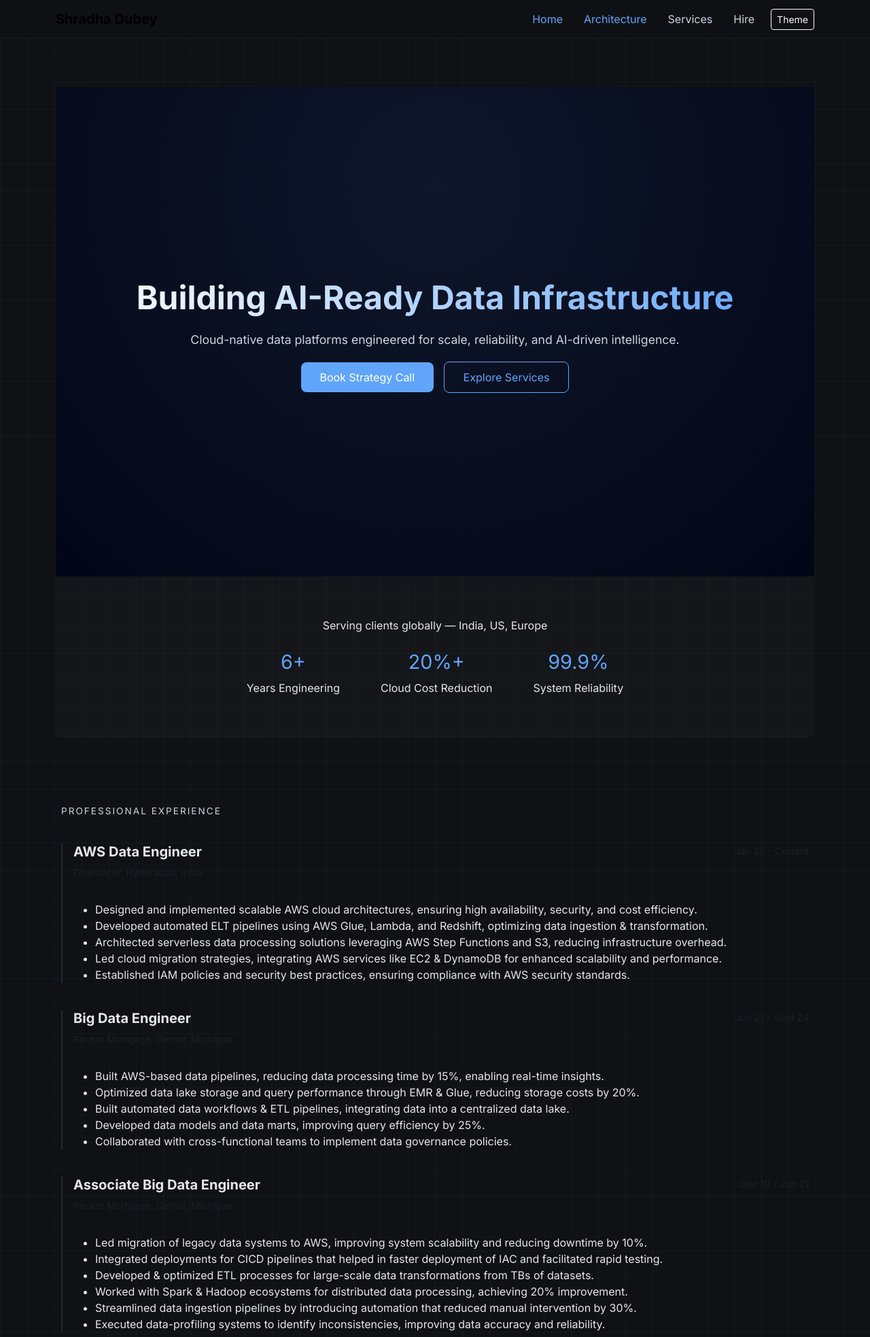
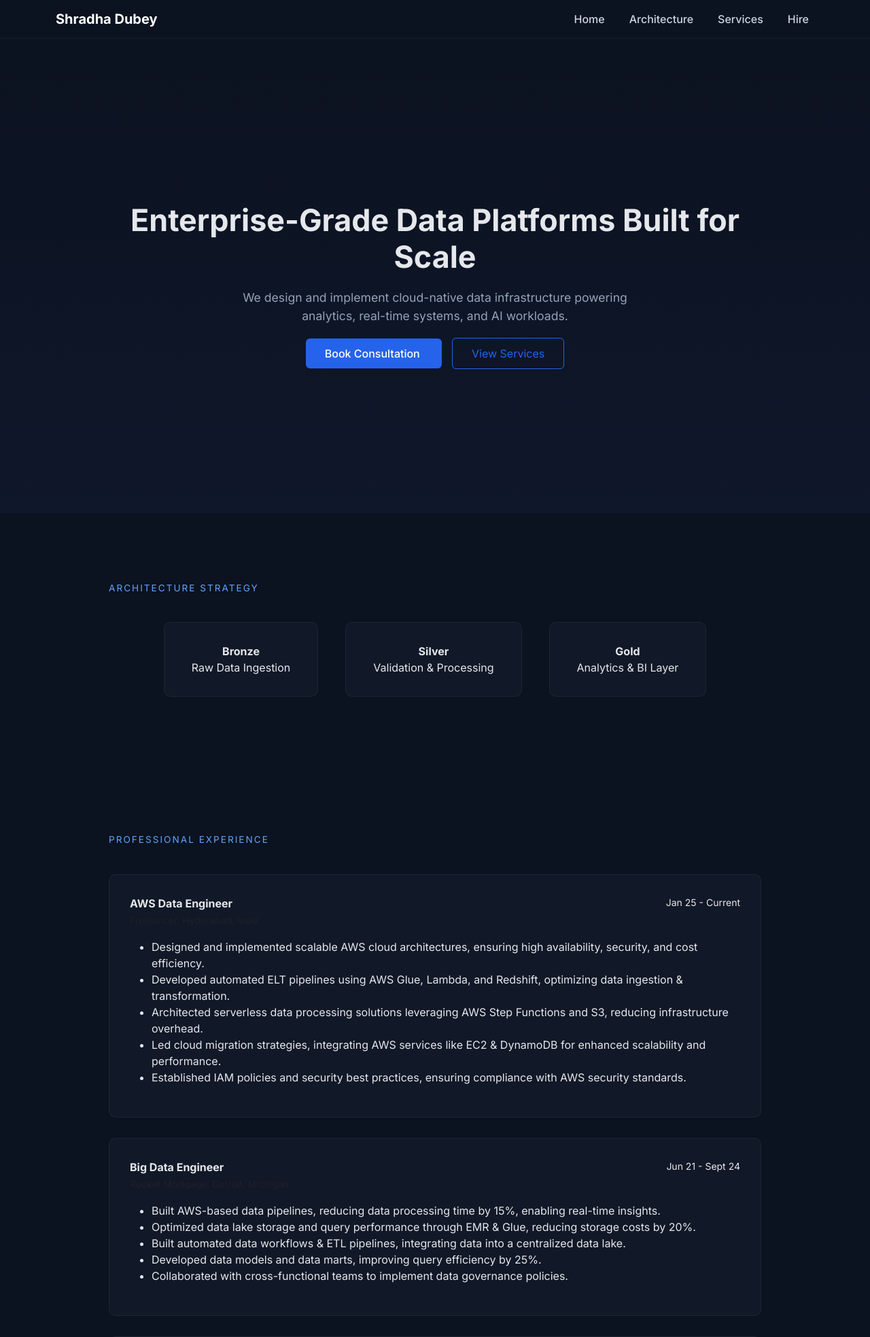
Before and after one commit to shradhadubey/shradha-dubey-portfolio, a Flask app: page / in a window 1280 px wide. Shown: the top 1967 px of the page at 68% size. Run offline with Flask 3, Linux system fonts and the light colour scheme.

Commit message:
cleanup the mess

```diff
--- a/static/css/styles.css
+++ b/static/css/styles.css
@@ -1,31 +1,31 @@
 /* =====================================
-   GLOBAL FOUNDATION
+   GLOBAL
 ===================================== */
 
-html {
-    scroll-behavior: smooth;
+* {
+    box-sizing: border-box;
 }
 
 body {
-    background: #0f1115;
+    margin: 0;
+    font-family: 'Inter', sans-serif;
+    background: #0b1220;
     color: #e5e7eb;
-    font-family: 'Inter', sans-serif;
-    padding-top: 80px;
-    margin: 0;
-
-    background-image:
-        linear-gradient(rgba(255,255,255,0.03) 1px, transparent 1px),
-        linear-gradient(90deg, rgba(255,255,255,0.03) 1px, transparent 1px);
-    background-size: 40px 40px;
+    padding-top: 75px;
 }
 
-a {
-    color: #60a5fa;
-    text-decoration: none;
+.main-wrapper {
+    width: 100%;
 }
 
-a:hover {
-    color: #93c5fd;
+.section {
+    padding: 100px 0;
+}
+
+.container-narrow {
+    max-width: 1000px;
+    margin: 0 auto;
+    padding: 0 20px;
 }
 
 /* =====================================
@@ -33,263 +33,144 @@ a:hover {
 ===================================== */
 
 .navbar {
-    background: rgba(15,17,21,0.9);
-    backdrop-filter: blur(10px);
+    background: #0b1220;
     border-bottom: 1px solid rgba(255,255,255,0.05);
-    transition: background 0.3s ease;
 }
 
 .nav-link {
     color: #cbd5e1 !important;
-    margin-left: 15px;
+    margin-left: 20px;
     font-weight: 500;
-    transition: color 0.2s ease;
 }
 
-.nav-link:hover,
-.nav-link.active {
+.nav-link:hover {
     color: #60a5fa !important;
 }
 
 /* =====================================
-   HERO SECTION
+   HERO
 ===================================== */
 
-.startup-hero {
-    min-height: 90vh;
+.hero {
+    min-height: 85vh;
     display: flex;
     align-items: center;
+    justify-content: center;
     text-align: center;
-    position: relative;
-    background: radial-gradient(circle at 50% 20%, #0f172a, #020617);
-    padding: 0 20px;
+    background: linear-gradient(180deg, #0b1220 0%, #0f172a 100%);
 }
 
-.hero-title {
-    font-size: 3rem;
+.hero h1 {
+    font-size: 2.8rem;
     font-weight: 700;
-    background: linear-gradient(to right, #ffffff, #60a5fa);
-    -webkit-background-clip: text;
-    -webkit-text-fill-color: transparent;
+    margin-bottom: 20px;
 }
 
-.hero-subtitle {
-    margin-top: 20px;
+.hero p {
     font-size: 1.1rem;
-    color: #cbd5e1;
+    color: #94a3b8;
+    max-width: 600px;
+    margin: 0 auto 30px;
 }
 
-.hero-cta {
-    margin-top: 30px;
+.btn-primary-custom {
+    background: #2563eb;
+    border: none;
+    padding: 12px 28px;
+    border-radius: 6px;
+    color: white;
+    font-weight: 500;
+    text-decoration: none;
 }
 
-.btn-primary {
-    background: #60a5fa;
-    padding: 12px 28px;
-    border-radius: 8px;
-    color: white;
-    transition: all 0.25s ease;
+.btn-primary-custom:hover {
+    background: #1d4ed8;
 }
 
-.btn-primary:hover {
-    transform: translateY(-2px);
-    box-shadow: 0 10px 30px rgba(96,165,250,0.4);
+.btn-outline-custom {
+    border: 1px solid #2563eb;
+    padding: 12px 28px;
+    border-radius: 6px;
+    color: #2563eb;
+    margin-left: 15px;
+    text-decoration: none;
 }
 
-.btn-secondary {
-    border: 1px solid #60a5fa;
-    padding: 12px 28px;
-    border-radius: 8px;
-    color: #60a5fa;
-    margin-left: 10px;
-    transition: all 0.25s ease;
-}
-
-.btn-secondary:hover {
-    background: #60a5fa;
+.btn-outline-custom:hover {
+    background: #2563eb;
     color: white;
-}
-
-/* =====================================
-   TRUST STRIP
-===================================== */
-
-.trust-strip {
-    padding: 60px 0;
-    text-align: center;
-    background: rgba(255,255,255,0.02);
-}
-
-.trust-metrics {
-    display: flex;
-    justify-content: center;
-    gap: 60px;
-    margin-top: 25px;
-}
-
-.trust-metrics h4 {
-    color: #60a5fa;
-    font-size: 1.8rem;
 }
 
 /* =====================================
    CONTENT SECTIONS
 ===================================== */
 
-.content-section {
-    padding: 100px 0;
-    max-width: 1100px;
-    margin: auto;
-    position: relative;
+.section-title {
+    font-size: 0.85rem;
+    letter-spacing: 2px;
+    text-transform: uppercase;
+    color: #60a5fa;
+    margin-bottom: 40px;
 }
 
-.content-section:not(:first-child) {
-    border-top: 1px solid rgba(255,255,255,0.05);
-}
-
-.section-title {
-    text-transform: uppercase;
-    font-size: 0.85rem;
-    letter-spacing: 2px;
-    margin-bottom: 40px;
-    color: #cbd5e1;
+.card-clean {
+    background: #111827;
+    border: 1px solid rgba(255,255,255,0.05);
+    padding: 30px;
+    border-radius: 10px;
+    margin-bottom: 30px;
 }
 
 /* =====================================
-   EXPERIENCE + CARDS
-===================================== */
-
-.experience-block {
-    border-left: 2px solid #1f2937;
-    padding-left: 1rem;
-    margin-bottom: 2.5rem;
-    transition: all 0.3s ease;
-}
-
-.experience-block:hover {
-    border-left-color: #60a5fa;
-    transform: translateX(4px);
-}
-
-.project-card {
-    background: #161b22;
-    padding: 1.5rem;
-    border-radius: 12px;
-    margin-bottom: 2rem;
-    transition: all 0.3s ease;
-}
-
-.project-card:hover {
-    transform: translateY(-4px);
-    box-shadow: 0 8px 20px rgba(0, 0, 0, 0.6);
-}
-
-.tech-badge {
-    display: inline-block;
-    background: #1f2937;
-    color: #60a5fa;
-    padding: 4px 10px;
-    border-radius: 4px;
-    font-size: 0.75rem;
-    margin: 3px;
-}
-
-/* =====================================
-   METRICS
-===================================== */
-
-.metric {
-    font-size: 2rem;
-    font-weight: bold;
-    color: #60a5fa;
-}
-
-/* =====================================
-   ARCHITECTURE DIAGRAM
-===================================== */
-
-.diagram-wrapper {
-    position: relative;
-    margin-top: 40px;
-}
-
-#architectureCanvas {
-    position: absolute;
-    width: 100%;
-    height: 220px;
-    z-index: 0;
-}
-
-.interactive-diagram {
-    position: relative;
-    display: flex;
-    justify-content: space-between;
-    z-index: 1;
-}
-
-.node {
-    padding: 18px 30px;
-    border-radius: 12px;
-    background: rgba(17, 24, 39, 0.9);
-    border: 1px solid rgba(96,165,250,0.3);
-    color: #60a5fa;
-    font-weight: 600;
-    cursor: pointer;
-    transition: all 0.3s ease;
-}
-
-.node:hover,
-.active-node {
-    transform: translateY(-6px);
-    box-shadow: 0 0 20px rgba(96,165,250,0.6);
-    border-color: #60a5fa;
-}
-
-.node-details {
-    margin-top: 30px;
-    padding: 20px;
-    background: #161b22;
-    border-radius: 10px;
-    text-align: center;
-}
-
-/* =====================================
-   ARCHITECTURE GRID
+   ARCHITECTURE
 ===================================== */
 
 .architecture-grid {
     display: flex;
     justify-content: center;
     gap: 40px;
+    flex-wrap: wrap;
 }
 
 .arch-box {
-    padding: 30px 50px;
-    border-radius: 16px;
-    background: rgba(17,24,39,0.8);
-    border: 1px solid rgba(96,165,250,0.2);
-    transition: all 0.3s ease;
-}
-
-.arch-box:hover {
-    transform: translateY(-8px);
-    box-shadow: 0 20px 40px rgba(0,0,0,0.3);
+    background: #111827;
+    padding: 30px 40px;
+    border-radius: 10px;
+    border: 1px solid rgba(255,255,255,0.05);
+    text-align: center;
+    min-width: 200px;
 }
 
 /* =====================================
-   LIGHT MODE
+   FOOTER
 ===================================== */
 
-body.light-mode {
-    background: #f8fafc;
-    color: #111827;
+.footer {
+    padding: 40px 0;
+    text-align: center;
+    font-size: 0.85rem;
+    color: #94a3b8;
+    border-top: 1px solid rgba(255,255,255,0.05);
 }
 
-body.light-mode .project-card,
-body.light-mode .arch-box {
-    background: #ffffff;
+/* =====================================
+   RESPONSIVE FIXES
+===================================== */
+
+@media (max-width: 768px) {
+
+    .hero h1 {
+        font-size: 2rem;
+    }
+
+    .btn-outline-custom {
+        margin-left: 0;
+        margin-top: 10px;
+        display: inline-block;
+    }
+
+    .nav-link {
+        margin-left: 0;
+        margin-top: 10px;
+    }
 }
-
-body.light-mode .navbar {
-    background: #ffffff !important;
-}
--- a/templates/base.html
+++ b/templates/base.html
@@ -3,19 +3,22 @@
 <head>
     <meta charset="UTF-8">
     <title>{{ profile.name }} | {{ profile.role }}</title>
-    <meta name="viewport" content="width=device-width, initial-scale=1.0">
+    <meta name="viewport" content="width=device-width, initial-scale=1">
 
-    <link href="https://cdn.jsdelivr.net/npm/bootstrap@5.3.0/dist/css/bootstrap.min.css" rel="stylesheet">
+    <!-- Bootstrap -->
+    <link href="https://cdn.jsdelivr.net/npm/bootstrap@5.3.2/dist/css/bootstrap.min.css" rel="stylesheet">
+
+    <!-- Inter Font -->
+    <link href="https://fonts.googleapis.com/css2?family=Inter:wght@400;500;600;700&display=swap" rel="stylesheet">
+
+    <!-- Custom CSS -->
     <link rel="stylesheet" href="{{ url_for('static', filename='css/styles.css') }}">
-    <link href="https://fonts.googleapis.com/css2?family=Inter:wght@300;400;600;700&display=swap" rel="stylesheet">
 </head>
-
 <body>
 
-<nav class="navbar navbar-expand-lg fixed-top">
+<nav class="navbar navbar-expand-lg fixed-top navbar-dark">
     <div class="container">
-
-    <a class="navbar-brand fw-bold" href="#">
+        <a class="navbar-brand fw-bold" href="{{ url_for('index') }}">
             Shradha Dubey
         </a>
 
@@ -25,8 +28,7 @@
         </button>
 
         <div class="collapse navbar-collapse justify-content-end" id="navbarNav">
-      <ul class="navbar-nav">
-
+            <ul class="navbar-nav align-items-lg-center">
                 <li class="nav-item">
                     <a class="nav-link" href="{{ url_for('index') }}">Home</a>
                 </li>
@@ -42,44 +44,19 @@
                 <li class="nav-item">
                     <a class="nav-link" href="{{ url_for('hire') }}">Hire</a>
                 </li>
-
             </ul>
-
-      <button id="themeToggle" class="btn btn-sm btn-outline-light ms-3">
-        Theme
-      </button>
-
         </div>
     </div>
 </nav>
 
-<div class="container py-5">
+<main class="main-wrapper">
     {% block content %}{% endblock %}
-</div>
+</main>
 
-<section class="cta-section text-center">
-    <div class="container">
-        <h2>Let’s Build Your Data Platform Right</h2>
-        <p class="mb-4">
-            Whether you're scaling to millions of events per day
-            or preparing for AI deployment — we can help.
-        </p>
-        <a href="/hire" class="btn-primary">Start a Conversation</a>
-    </div>
-</section>
-
-<section class="logo-strip text-center">
-    <p>Cloud Ecosystem</p>
-    <div class="logos">
-        AWS • GCP • Azure • Snowflake • Kafka • Spark
-    </div>
-</section>
-
-<footer class="text-center border-top py-4 small text-muted">
-    Data Platform Engineering | Built with Flask
+<footer class="footer">
+    AI Infrastructure Consulting • Global Data Engineering
 </footer>
 
-<script src="{{ url_for('static', filename='js/main.js') }}"></script>
-
+<script src="https://cdn.jsdelivr.net/npm/bootstrap@5.3.2/dist/js/bootstrap.bundle.min.js"></script>
 </body>
 </html>
--- a/templates/index.html
+++ b/templates/index.html
@@ -1,60 +1,65 @@
 {% extends "base.html" %}
 {% block content %}
 
-<!-- HERO -->
-<section class="startup-hero">
-    <div class="container text-center">
-        <h1 class="hero-title">
-            Building AI-Ready Data Infrastructure
+<section class="hero">
+    <div class="container-narrow">
+        <h1>
+            Enterprise-Grade Data Platforms
+            Built for Scale
         </h1>
 
-        <p class="hero-subtitle">
-            Cloud-native data platforms engineered for scale,
-            reliability, and AI-driven intelligence.
+        <p>
+            We design and implement cloud-native data infrastructure
+            powering analytics, real-time systems, and AI workloads.
         </p>
 
-        <div class="hero-cta">
-            <a href="/hire" class="btn-primary">Book Strategy Call</a>
-            <a href="/services" class="btn-secondary">Explore Services</a>
-        </div>
+        <a href="{{ url_for('hire') }}" class="btn-primary-custom">
+            Book Consultation
+        </a>
+
+        <a href="{{ url_for('services') }}" class="btn-outline-custom">
+            View Services
+        </a>
     </div>
 </section>
 
-<!-- TRUST STRIP -->
-<section class="trust-strip">
-    <div class="container">
-        <p>Serving clients globally — India, US, Europe</p>
-        <div class="trust-metrics">
-            <div>
-                <h4>6+</h4>
-                <span>Years Engineering</span>
+<section id="architecture" class="section">
+    <div class="container-narrow">
+        <div class="section-title">Architecture Strategy</div>
+
+        <div class="architecture-grid">
+            <div class="arch-box">
+                <strong>Bronze</strong><br>
+                Raw Data Ingestion
             </div>
-            <div>
-                <h4>20%+</h4>
-                <span>Cloud Cost Reduction</span>
+
+            <div class="arch-box">
+                <strong>Silver</strong><br>
+                Validation & Processing
             </div>
-            <div>
-                <h4>99.9%</h4>
-                <span>System Reliability</span>
+
+            <div class="arch-box">
+                <strong>Gold</strong><br>
+                Analytics & BI Layer
             </div>
         </div>
     </div>
 </section>
 
-<!-- EXPERIENCE -->
-<section class="content-section">
-    <h3 class="section-title">Professional Experience</h3>
+<section class="section">
+    <div class="container-narrow">
+        <div class="section-title">Professional Experience</div>
 
         {% for job in profile.experience %}
-    <div class="experience-block">
+        <div class="card-clean">
             <div class="d-flex justify-content-between">
                 <div>
-                <h5 class="fw-bold">{{ job.role }}</h5>
-                <p class="text-muted small">
+                    <strong>{{ job.role }}</strong><br>
+                    <small class="text-muted">
                         {{ job.company or job.profession }}
-                </p>
+                    </small>
                 </div>
-            <span class="text-muted small">{{ job.duration }}</span>
+                <small>{{ job.duration }}</small>
             </div>
 
             <ul class="mt-3">
@@ -64,50 +69,6 @@
             </ul>
         </div>
         {% endfor %}
-</section>
-
-<!-- ARCHITECTURE -->
-<section class="content-section">
-    <h3 class="section-title">Data Platform Architecture</h3>
-
-    <div class="diagram-wrapper">
-        <canvas id="architectureCanvas"></canvas>
-
-        <div class="interactive-diagram">
-            <div class="node" data-info="Amazon S3 stores raw ingestion data.">S3</div>
-            <div class="node" data-info="Glue handles orchestration & schema validation.">Glue</div>
-            <div class="node" data-info="Spark performs distributed transformations.">Spark</div>
-            <div class="node" data-info="Redshift powers analytics workloads.">Redshift</div>
-        </div>
-    </div>
-
-    <div id="nodeDetails" class="node-details">
-        Click a component to view details.
-    </div>
-</section>
-
-<!-- STRATEGY -->
-<section class="content-section">
-    <h3 class="section-title">Data Platform Strategy</h3>
-
-    <div class="architecture-grid">
-        <div class="arch-box">Bronze<br><small>Raw Ingestion</small></div>
-        <div class="arch-box">Silver<br><small>Transformation</small></div>
-        <div class="arch-box">Gold<br><small>Analytics Layer</small></div>
-    </div>
-</section>
-
-<!-- PHILOSOPHY -->
-<section class="content-section">
-    <h3 class="section-title">Technical Philosophy</h3>
-    <div class="project-card">
-        <ul>
-            <li>Design for scale first.</li>
-            <li>Automate aggressively.</li>
-            <li>Cloud-native architecture always.</li>
-            <li>Measure before optimizing.</li>
-            <li>Reliability over cleverness.</li>
-        </ul>
     </div>
 </section>
 
```
Lines whose indentation alone changed are shown as unchanged.
